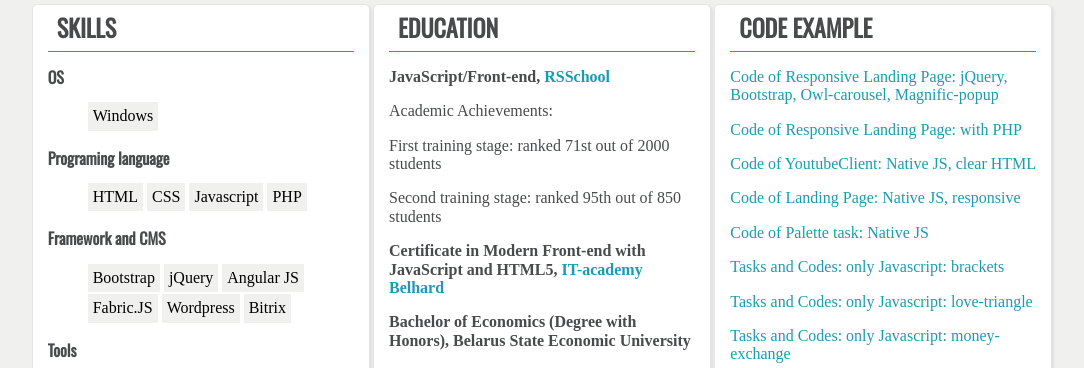
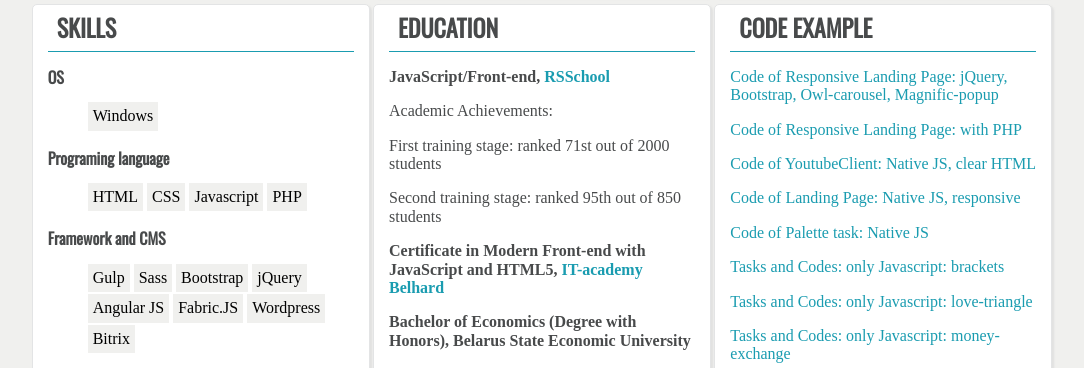
Before and after one commit to yalatan/yalatan.github.io, a plain HTML site: page index.html in a window 1280 px wide. Shown: the part 386-754 px from the top of the page, without its empty margins (98-1182 px from the left). Drawn offline with nearby package versions, Linux system fonts and the light colour scheme.

Commit message:
refactor: add skills

```diff
--- a/index.html
+++ b/index.html
@@ -69,6 +69,8 @@
 
                 <h3 class="skil-title">Framework and CMS</h3>
                 <ul class="ul-skils">
+				<li>Gulp</li>
+				<li>Sass</li>
                     <li>Bootstrap</li>
                     <li>jQuery</li>
                     <li>Angular JS</li>
```
